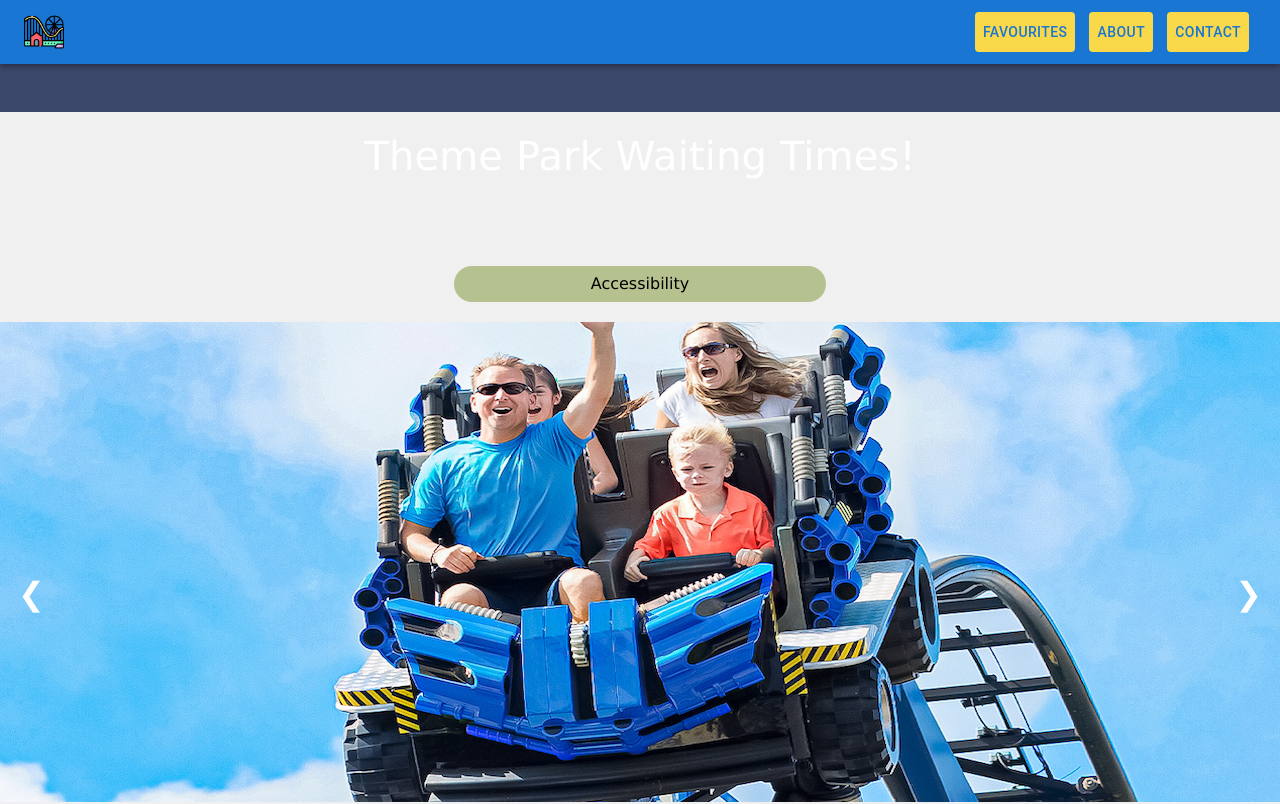
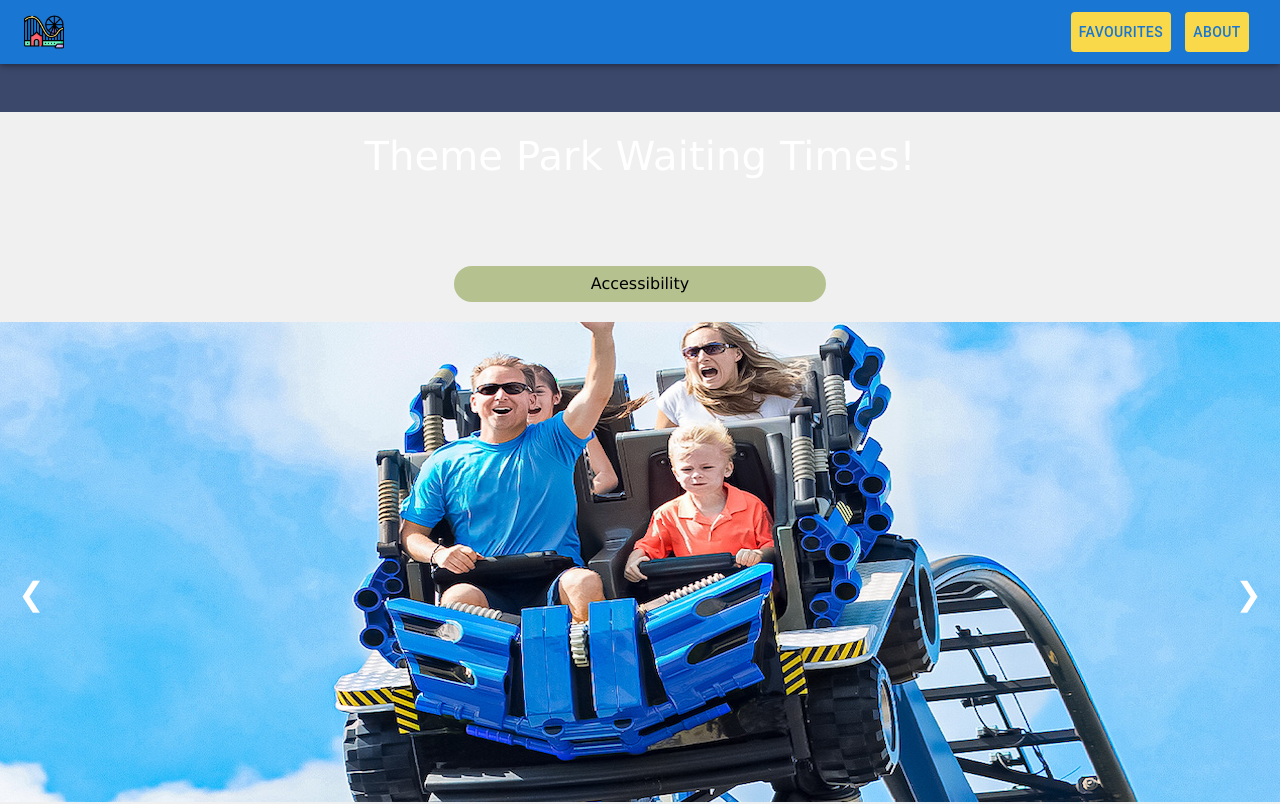
Before and after one commit to z-uza/CFG_Final_Project_Group_2, a React (Create React App) app in the folder group-app/: page / in a window 1280 px wide. Shown: the top 804 px of the page. Built offline with nearby package versions, Linux system fonts and the light colour scheme.

Commit message:
Removed contact page

```diff
--- a/group-app/src/App.js
+++ b/group-app/src/App.js
@@ -1,5 +1,4 @@
 import About from './components/About/About';
-import Contact from './components/Contact/Contact';
 import Home from './components/Home/Home';
 import RidePages from './components/RidePages/Rides';
 import DrawerAppBar from './components/Nav/Navigation';
@@ -23,7 +22,6 @@ function App() {
             <Route path="/favourites" element={<Favourites />} />
             <Route path="/about" element={<About />} />
             <Route path="/access" element={<Access />} />
-            <Route path="/contact" element={<Contact />} />
             <Route path="*" element={<Home />} />
           </Routes>
         </div>
--- a/group-app/src/components/Contact/Contact.js
+++ /dev/null
@@ -1,7 +0,0 @@
-function Contact() {
-    return (
-        <h1> This is the contact page </h1>
-    )
-    }
-
-export default Contact;
--- a/group-app/src/components/Nav/Navigation.js
+++ b/group-app/src/components/Nav/Navigation.js
@@ -20,7 +20,7 @@ import themeparkImage from '../../assets/Logos/themepark.png';
 import './Navigation.css'
 
 const drawerWidth = 240;
-const navItems = ['Favourites', 'About', 'Contact'];
+const navItems = ['Favourites', 'About'];
 
 function DrawerAppBar(props) {
   const { window } = props;
```
